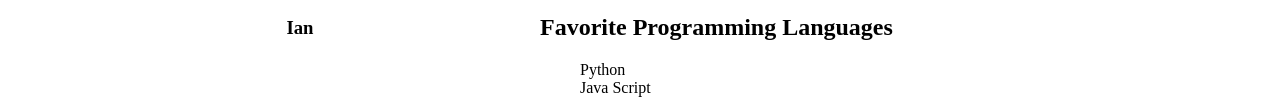
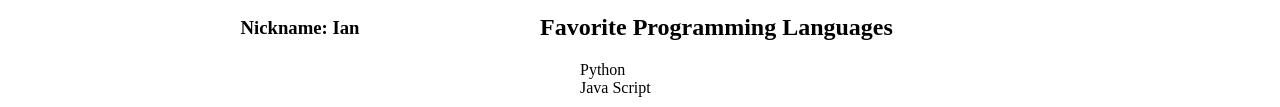
Before and after one commit to VEEpforge/aadevera.github.io, a plain HTML site: page index.html in a window 1280 px wide. Shown: the part 370-477 px from the top of the page. Drawn offline with Linux system fonts and the light colour scheme.

Commit message:
Minor Change in index.html

```diff
--- a/index.html
+++ b/index.html
@@ -12,7 +12,7 @@
             </div>
             <div id="bio-frame">
                 <h2 id="name">Adrian Carlos A. de Vera</h2>
-                <h3 id="nick">Ian</h3>
+                <h3 id="nick">Nickname: Ian</h3>
             </div>
         </div>
 
```
